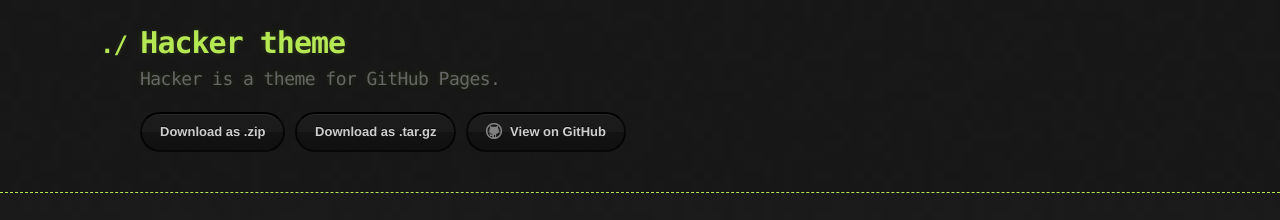
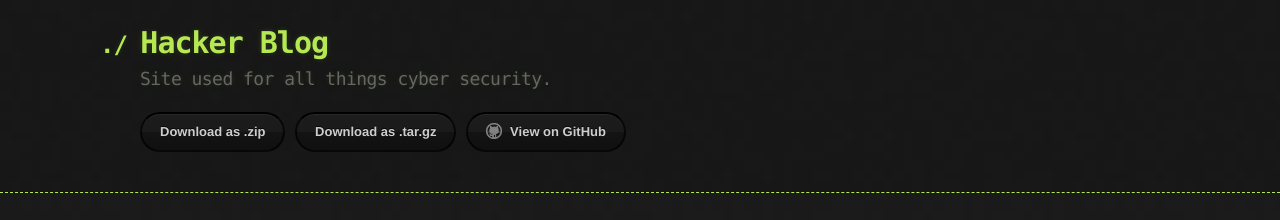
Before and after one commit to Steve0ro/steve0ro.github.io, a Jekyll site: the page built from index.md, in a window 1280 px wide and 900 px high. Shown: the top 220 px of the window. Built offline with Jekyll 4.4.1, drawn with Linux system fonts in a browser that asks for light colours.

Commit message:
Updated pages

```diff
--- a/_config.yml
+++ b/_config.yml
@@ -1,5 +1,5 @@
-title: Hacker theme
-description: Hacker is a theme for GitHub Pages.
+title: Hacker Blog
+description: Site used for all things cyber security.
 show_downloads: true
 google_analytics:
 theme: jekyll-theme-hacker
```
Also changed, not shown: another-page.md (deleted, +0 -9 lines), resume.md (added, +9 -0 lines), README.md.
